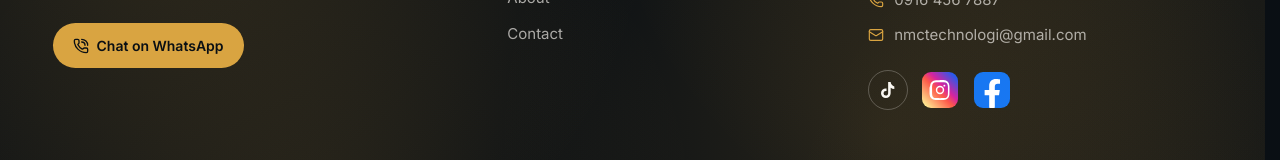
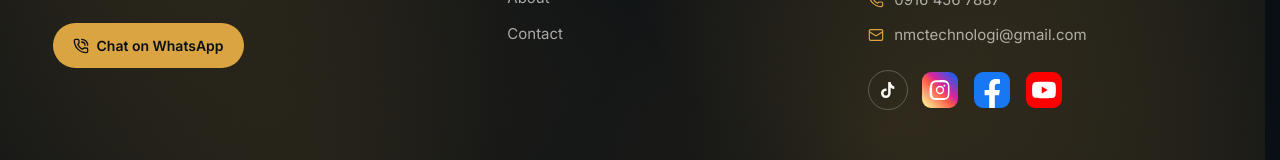
Before and after one commit to jamalcarterme/nmctechnologyltd, a Next.js app: page /about in a window 1280 px wide. Shown: the part 5037-5197 px from the top of the page. Built offline with nearby package versions, Linux system fonts and the light colour scheme.

Commit message:
Upload files via ZiptoGit

```diff
--- a/src/app/layout.tsx
+++ b/src/app/layout.tsx
@@ -98,7 +98,7 @@ const jsonLd = {
     addressRegion: "Lagos",
     addressCountry: "NG",
   },
-  sameAs: [site.tiktok, site.instagram, site.facebook],
+  sameAs: [site.tiktok, site.instagram, site.facebook, site.youtube],
   makesOffer: [
     "Home solar power systems",
     "Off-grid solar installation",
--- a/src/components/Footer.tsx
+++ b/src/components/Footer.tsx
@@ -6,6 +6,7 @@ import { Container, Reveal } from "./ui";
 import TikTokIcon from "./TikTokIcon";
 import InstagramIcon from "./InstagramIcon";
 import FacebookIcon from "./FacebookIcon";
+import YouTubeIcon from "./YouTubeIcon";
 
 export default function Footer() {
   return (
@@ -110,6 +111,15 @@ export default function Footer() {
             >
               <FacebookIcon className="h-9 w-9" />
             </a>
+            <a
+              href={site.youtube}
+              target="_blank"
+              rel="noopener noreferrer"
+              aria-label="NMC Technology on YouTube"
+              className="flex h-10 w-10 items-center justify-center transition-transform hover:scale-105"
+            >
+              <YouTubeIcon className="h-9 w-9" />
+            </a>
           </div>
         </Reveal>
       </Container>
--- /dev/null
+++ b/src/components/YouTubeIcon.tsx
@@ -0,0 +1,11 @@
+export default function YouTubeIcon({ className = "h-4 w-4" }: { className?: string }) {
+  return (
+    <svg viewBox="0 0 24 24" className={className} aria-hidden="true">
+      <rect width="24" height="24" rx="6" fill="#FF0000" />
+      <path
+        fill="#fff"
+        d="M19.615 8.2a1.9 1.9 0 0 0-1.34-1.34C17.09 6.54 12 6.54 12 6.54s-5.09 0-6.275.32A1.9 1.9 0 0 0 4.385 8.2C4.07 9.39 4.07 12 4.07 12s0 2.61.315 3.8a1.9 1.9 0 0 0 1.34 1.34c1.185.32 6.275.32 6.275.32s5.09 0 6.275-.32a1.9 1.9 0 0 0 1.34-1.34c.315-1.19.315-3.8.315-3.8s0-2.61-.315-3.8ZM10.5 14.3V9.7l4 2.3-4 2.3Z"
+      />
+    </svg>
+  );
+}
--- a/src/lib/data.ts
+++ b/src/lib/data.ts
@@ -13,6 +13,7 @@ export const site = {
   addressShort: "Satellite Town, Lagos",
   tiktok: "https://www.tiktok.com/@nmc_solar.ng_1",
   facebook: "https://www.facebook.com/share/1A47jP3Sia/?mibextid=wwXIfr",
+  youtube: "https://www.youtube.com/@NMCTechnology",
   instagram: "https://www.instagram.com/nmc_solar.ng?stkn=MXVrOWJ5dWZrZ2gwZQ%3D%3D&utm_source=qr",
   email: "nmctechnologi@gmail.com",
 };
```
